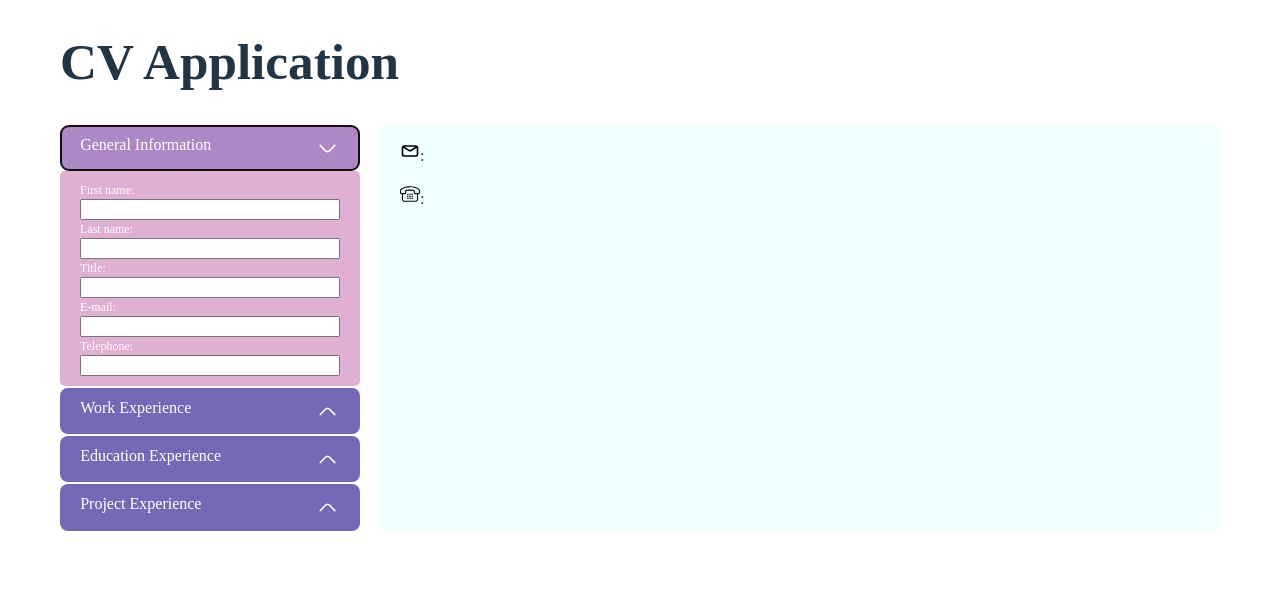
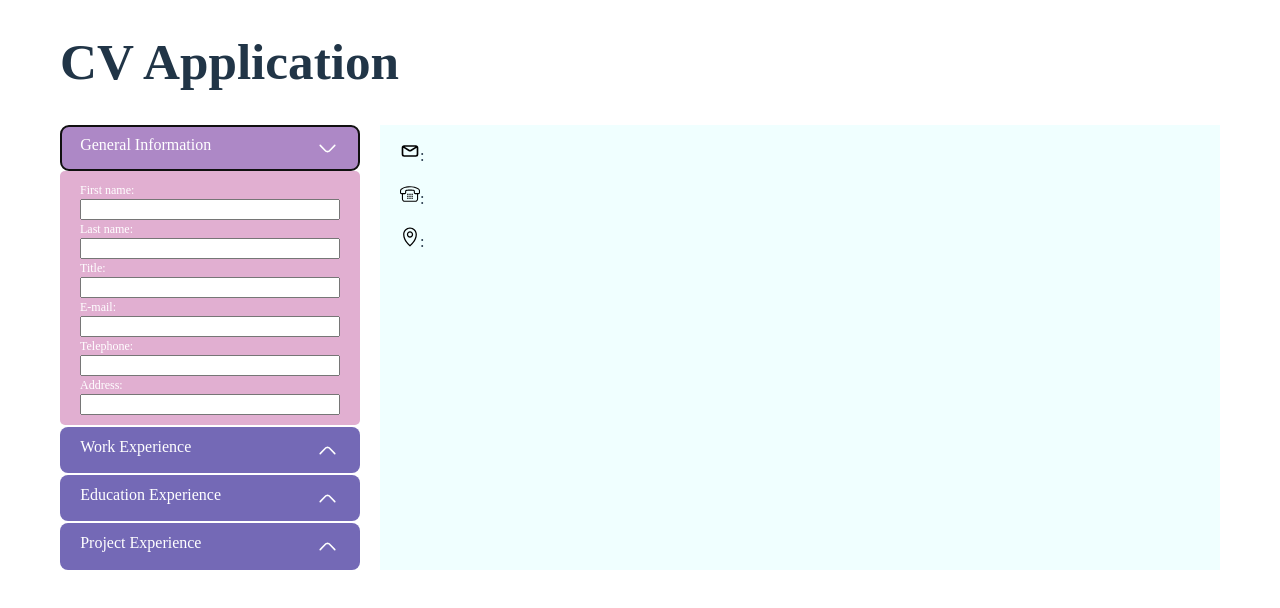
Before and after one commit to AnyueWang/odin_CV_application, a React (Vite) app in the folder cv_app/: page / in a window 1280 px wide. Both pictures are taken after a click on the button "General Information". Shown: the top 608 px of the page. Built offline with nearby package versions, Linux system fonts and the light colour scheme.

Commit message:
add: address edit and display

```diff
--- a/cv_app/src/components/DisplayPage.jsx
+++ b/cv_app/src/components/DisplayPage.jsx
@@ -1,5 +1,6 @@
 import phoneIcon from '../assets/phone.svg'
 import emailIcon from '../assets/email.svg'
+import addressIcon from '../assets/address.svg'
 
 const DisplayPage = ({ generalInfo, workInfo, educationInfo, projectInfo }) => {
   return (
@@ -8,6 +9,7 @@ const DisplayPage = ({ generalInfo, workInfo, educationInfo, projectInfo }) => {
       <p>{generalInfo.title}</p>
       <p><img src={emailIcon} className='icon-display' />: {generalInfo.email}</p>
       <p><img src={phoneIcon} className='icon-display' />: {generalInfo.telephone}</p>
+      <p><img src={addressIcon} className='icon-display' />: {generalInfo.address}</p>
       <div>
         {
           workInfo.map(each => {
--- a/cv_app/src/components/GeneralInfo.jsx
+++ b/cv_app/src/components/GeneralInfo.jsx
@@ -25,6 +25,11 @@ const GeneralInfo = ({ info, setInfo }) => {
         <label htmlFor="telephone">Telephone:</label>
         <input type="tel" id="telephone" value={info.telephone} onChange={(e) => setInfo({ ...info, telephone: e.target.value })} />
       </div>
+
+      <div>
+        <label htmlFor="address">Address:</label>
+        <input type="tel" id="address" value={info.address} onChange={(e) => setInfo({ ...info, address: e.target.value })} />
+      </div>
     </form>
   )
 }
--- a/cv_app/src/utilities/helpers.jsx
+++ b/cv_app/src/utilities/helpers.jsx
@@ -6,6 +6,7 @@ const newGeneralInfo = () => ({
   title: '',
   email: '',
   telephone: '',
+  address: '',
 })
 const newWorkInfo = () => [{
   id: uuidv4(),
```
Also changed, not shown: cv_app/src/assets/address.svg (added).
